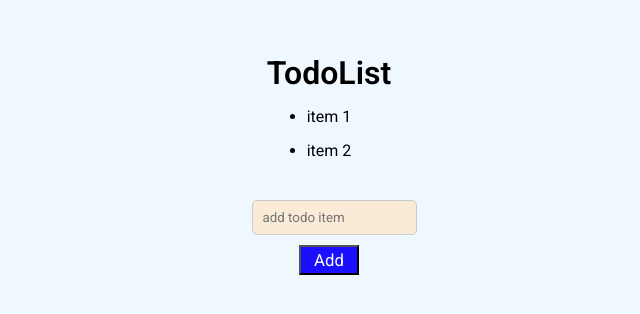
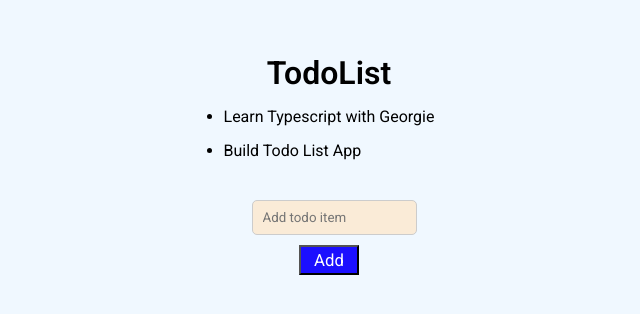
Before and after one commit to Rappyyy/react-typescript-todo-list-netninja, a React (Vite) app: page / in a window 1280 px wide. Shown: the part 236-550 px from the top of the page, without its empty margins (311-951 px from the left). Built offline with nearby package versions, Linux system fonts and the light colour scheme.

Commit message:
Corrected the format and everything. All good for now

```diff
--- a/src/App.tsx
+++ b/src/App.tsx
@@ -4,19 +4,7 @@ function App() {
 
 
   return (
-
-      <div className="main-container">
-
-        <h1><TodoList/></h1>
-        <ul>
-          <li>item 1</li>
-          <li>item 2</li>
-
-        </ul>
-        <input type="text" placeholder="add todo item" />
-        <button>Add</button>
-      </div>
-
+   <div className="App"><TodoList/></div>
 
   )
 }
--- a/src/TodoList.tsx
+++ b/src/TodoList.tsx
@@ -1,9 +1,28 @@
-import React from 'react'
+import React, { useState } from 'react'
+
+interface item {
+  id: number;
+  text: string;
+  completed: boolean;
+}
 
 export const TodoList = () => {
+
+  const [todos, setTodos] = useState<item[]>([
+    {id: 1, text: "Learn Typescript with Georgie", completed: false},
+    {id: 2, text: "Build Todo List App", completed: false},
+  ])
+
   return (
-    <div>
-      TodoList
+    <div className='main-container'>
+      <h1>TodoList</h1>
+      <ul>
+       {todos.map((todo) => (
+        <li>{todo.text}</li>
+       ))}
+      </ul>
+      <input type="text" placeholder='Add todo item' />
+      <button>Add</button>
     </div>
   )
 }
```
